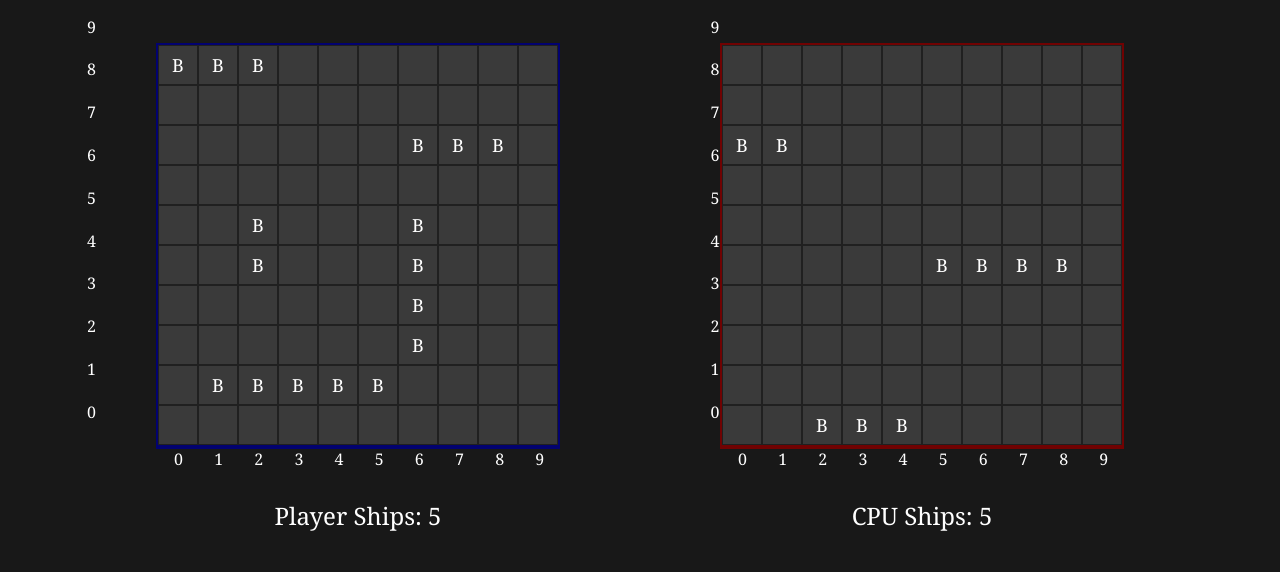
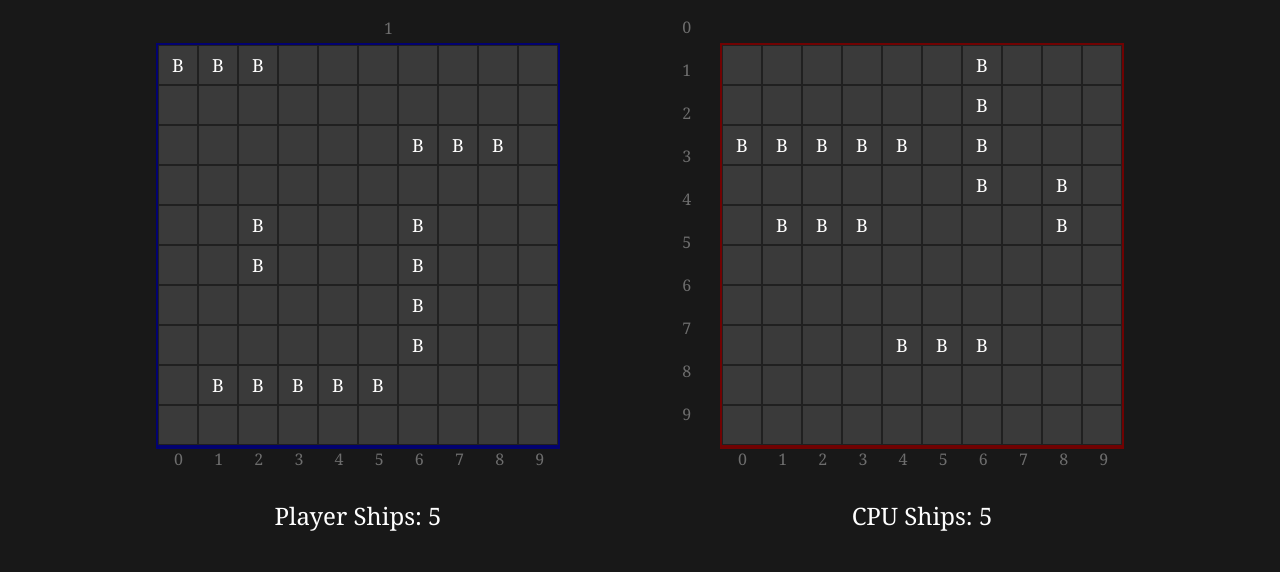
Before and after one commit to Lumi-sg/Battleship, a website built with webpack: page dist/index.html in a window 1280 px wide. Shown: the part 146-718 px from the top of the page. Built offline with nearby package versions, Linux system fonts and the light colour scheme; files whose address does not match are found by name.

Commit message:
TODO: FIX THE CSS to be response, also there is a bug with the last column of the board rendering ships

```diff
--- a/src/index.js
+++ b/src/index.js
@@ -2,7 +2,6 @@ import css from "./styles.css";
 import { Ship } from "./modules/Ship";
 import { Gameboard } from "./modules/Gameboard";
 import { Player } from "./modules/Player";
-import { displayGameBoard } from "./modules/displayGameBoard";
 
 let playerGameBoard = new Gameboard(10);
 let playerOne = new Player("Human", playerGameBoard);
@@ -23,20 +22,20 @@ cpuOne.renderGameboard(cpuContainer, cpuOne.gameboard.board);
 console.table(playerOne.gameboard.board);
 console.table(cpuOne.gameboard.board);
 function placeCPUShips() {
-	const cpuShipOne = new Ship(2, [0, 1], "horizontal");
-	cpuOne.placeShip(cpuShipOne, { row: 2, col: 0 }, "horizontal");
+	const cpuShipTwo = new Ship(2, [28, 38], "vertical");
+	cpuOne.placeShip(cpuShipTwo, { row: 3, col: 8 }, "vertical");
 
-	const cpuShipTwo = new Ship(3, [20, 21, 22], "vertical");
-	cpuOne.placeShip(cpuShipTwo, { row: 0, col: 9 }, "vertical");
+	const cpuShipOne = new Ship(3, [46, 47, 48], "horizontal");
+	cpuOne.placeShip(cpuShipOne, { row: 4, col: 1 }, "horizontal");
 
-	const cpuShipThree = new Ship(3, [39, 49, 59], "horizontal");
-	cpuOne.placeShip(cpuShipThree, { row: 9, col: 2 }, "horizontal");
+	const cpuShipThree = new Ship(3, [25, 26, 27], "horizontal");
+	cpuOne.placeShip(cpuShipThree, { row: 7, col: 4 }, "horizontal");
 
-	const cpuShipFour = new Ship(4, [63, 73, 83, 93], "horizontal");
-	cpuOne.placeShip(cpuShipFour, { row: 5, col: 5 }, "horizontal");
+	const cpuShipFour = new Ship(4, [18, 28, 38, 48], "vertical");
+	cpuOne.placeShip(cpuShipFour, { row: 0, col: 6 }, "vertical");
 
-	const cpuShipFive = new Ship(5, [45, 46, 47, 48, 49], "vertical");
-	cpuOne.placeShip(cpuShipFive, { row: 4, col: 7 }, "vertical");
+	const cpuShipFive = new Ship(5, [32, 42, 52, 62, 72], "horizontal");
+	cpuOne.placeShip(cpuShipFive, { row: 2, col: 0 }, "horizontal");
 }
 
 function placePlayerShips() {
--- a/src/modules/Player.js
+++ b/src/modules/Player.js
@@ -70,4 +70,8 @@ export class Player {
 		}
 		container.classList.add("playerBoard");
 	}
+
+	hasLost() {
+		return this.gameboard.allShipsSunk();
+	}
 }
--- a/src/styles.css
+++ b/src/styles.css
@@ -97,7 +97,7 @@ body {
 
 .legend-bottom {
 	position: absolute;
-	bottom: -25px;
+	bottom: -25px; /* changed from 25px */
 	display: flex;
 	flex-direction: row;
 	gap: 1.95rem;
@@ -113,23 +113,29 @@ body {
 }
 
 .legend-left {
-	position: absolute;
-	left: 87px;
+	position: fixed;
+	left: 30%;
+	top: 15%;
 	display: flex;
 	flex-direction: column;
-	height: 50%;
+	height: 70%;
 	color: white;
-	top: 20.2%;
-	gap: 1.3rem;
+	gap: 1.31rem;
+	text-align: center;
 }
 
 .legend-right {
-	position: absolute;
-	left: 55.5%;
+	position: fixed;
+	right: 46%;
 	display: flex;
 	flex-direction: column;
-	height: 50%;
+	height: 70%;
 	color: white;
-	top: 20.2%;
-	gap: 1.3rem;
+	top: 20.25%;
+	gap: 1.31rem;
+	text-align: center;
 }
+
+span {
+	color: #6d6d6d;
+}
```
Also changed, not shown: src/modules/displayGameBoard.js (deleted, +0 -37 lines), dist/index.html, dist/main.js.
